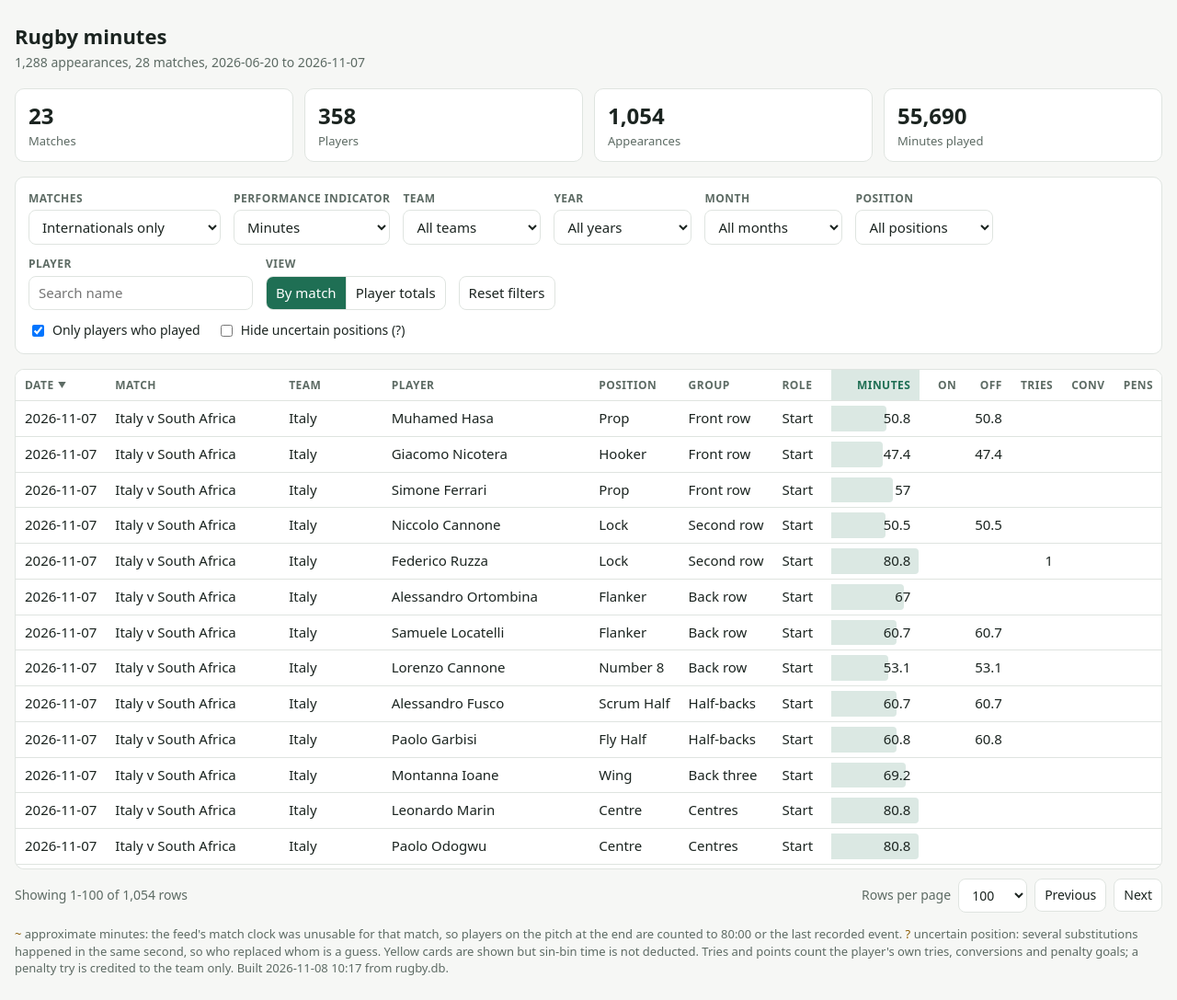
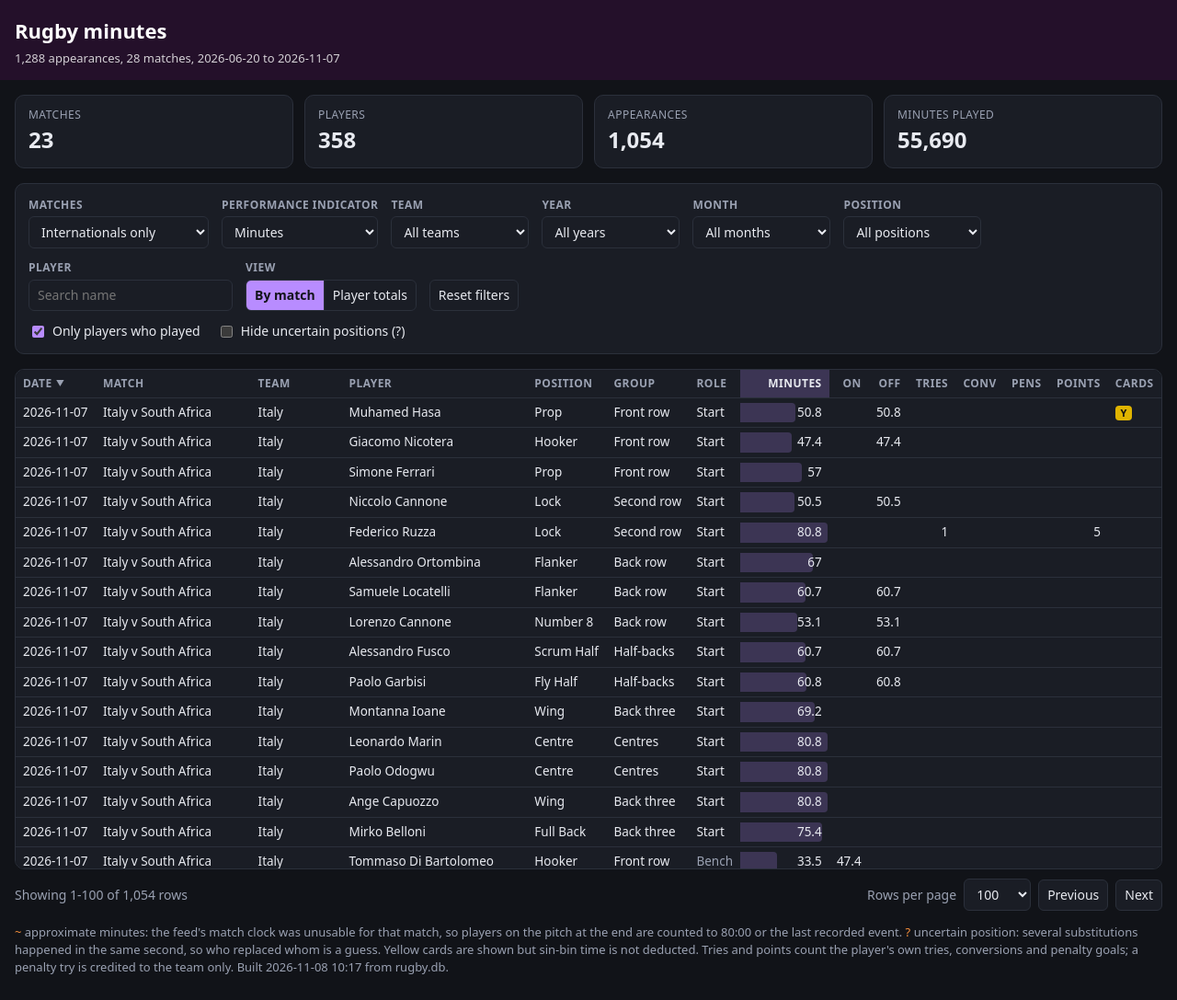
Before and after one commit to kprinsloo/rugby, a plain HTML site: page index.html in a window 1280 px wide. Shown: the whole page at 92% size. Drawn offline with Linux system fonts and the light colour scheme.

Commit message:
Use the FPL dashboard colour theme
Co-Authored-By: Claude Sonnet 5.5 <noreply@anthropic.com>
Claude-Session: https://claude.ai/code/session_01Wthj8Ung1TkyBXb7C9wHgj

```diff
--- a/index.html
+++ b/index.html
@@ -3,32 +3,31 @@
 <head>
 <meta charset="utf-8">
 <meta name="viewport" content="width=device-width, initial-scale=1">
+<meta name="color-scheme" content="dark">
 <title>Rugby minutes</title>
 <style>
 :root {
-  --bg: #f6f7f5; --surface: #ffffff; --text: #1b2420; --muted: #5d6b64;
-  --border: #dfe4e0; --accent: #1f6f54; --accent-soft: rgba(31, 111, 84, .16);
-  --hover: #f0f4f1; --warn: #8a5a00; --yc: #e0b400; --rc: #c0392b;
-}
-@media (prefers-color-scheme: dark) {
-  :root {
-    --bg: #121714; --surface: #1a211d; --text: #e8eeea; --muted: #9aa8a0;
-    --border: #2d3832; --accent: #4cc29a; --accent-soft: rgba(76, 194, 154, .22);
-    --hover: #212a25; --warn: #e0b45a; --yc: #e0b400; --rc: #ef6a5b;
-  }
+  color-scheme: dark;
+  /* Same palette as the FPL dashboard */
+  --bg: #111318; --surface: #1a1d25; --text: #e8eaf0; --muted: #9aa1b2;
+  --border: #2b303b; --head: #24102a; --accent: #b88cff; --accent2: #2fd08a;
+  --accent-soft: rgba(184, 140, 255, .22); --hover: rgba(184, 140, 255, .07);
+  --warn: #fb923c; --yc: #e0b400; --rc: #e11d48;
 }
 * { box-sizing: border-box; }
 body { margin: 0; background: var(--bg); color: var(--text);
   font: 15px/1.45 system-ui, -apple-system, "Segoe UI", Roboto, sans-serif; }
-main { max-width: 1280px; margin: 0 auto; padding: 24px 16px 48px; }
-h1 { font-size: 22px; margin: 0 0 2px; }
-.sub { color: var(--muted); margin: 0 0 18px; font-size: 14px; }
+header { background: var(--head); color: #fff; padding: 18px 16px 14px; }
+.wrap, main { max-width: 1280px; margin: 0 auto; }
+main { padding: 16px 16px 48px; }
+h1 { font-size: 22px; margin: 0; }
+.sub { opacity: .8; margin: 4px 0 0; font-size: 13px; }
 .tiles { display: grid; grid-template-columns: repeat(auto-fit, minmax(150px, 1fr));
   gap: 12px; margin-bottom: 16px; }
 .tile { background: var(--surface); border: 1px solid var(--border);
   border-radius: 10px; padding: 12px 14px; }
-.tile .v { font-size: 24px; font-weight: 650; font-variant-numeric: tabular-nums; }
-.tile .l { color: var(--muted); font-size: 13px; }
+.tile .v { font-size: 24px; font-weight: 650; margin-top: 2px; font-variant-numeric: tabular-nums; }
+.tile .l { color: var(--muted); font-size: 12px; text-transform: uppercase; letter-spacing: .04em; }
 .panel { background: var(--surface); border: 1px solid var(--border);
   border-radius: 10px; padding: 14px; margin-bottom: 16px; }
 .filters { display: flex; flex-wrap: wrap; gap: 12px 14px; align-items: flex-end; }
@@ -36,29 +35,29 @@ h1 { font-size: 22px; margin: 0 0 2px; }
 .field label { font-size: 12px; color: var(--muted); font-weight: 600;
   text-transform: uppercase; letter-spacing: .04em; }
 select, input[type=search], button {
-  font: inherit; color: var(--text); background: var(--surface);
-  border: 1px solid var(--border); border-radius: 8px; padding: 7px 10px; }
+  font: inherit; font-size: 14px; color: var(--text); background: var(--surface);
+  border: 1px solid var(--border); border-radius: 6px; padding: 6px 9px; }
 select:focus-visible, input:focus-visible, button:focus-visible, th button:focus-visible {
   outline: 2px solid var(--accent); outline-offset: 1px; }
 button { cursor: pointer; }
 button:hover { background: var(--hover); }
-.seg { display: inline-flex; border: 1px solid var(--border); border-radius: 8px; overflow: hidden; }
+.seg { display: inline-flex; border: 1px solid var(--border); border-radius: 6px; overflow: hidden; }
 .seg button { border: 0; border-radius: 0; background: transparent; }
 .seg button + button { border-left: 1px solid var(--border); }
-.seg button[aria-pressed=true] { background: var(--accent); color: #fff; }
-@media (prefers-color-scheme: dark) { .seg button[aria-pressed=true] { color: #0d1511; } }
+.seg button[aria-pressed=true] { background: var(--accent); color: #111318; font-weight: 600; }
+input[type=checkbox] { accent-color: var(--accent); }
 .checks { display: flex; flex-wrap: wrap; gap: 6px 18px; margin-top: 12px; font-size: 14px; }
 .checks label { display: inline-flex; gap: 6px; align-items: center; cursor: pointer; }
 .tablewrap { overflow: auto; max-height: 68vh; border: 1px solid var(--border);
   border-radius: 10px; background: var(--surface); }
 table { border-collapse: collapse; width: 100%; font-variant-numeric: tabular-nums; }
-th, td { padding: 8px 10px; text-align: left; white-space: nowrap;
+th, td { padding: 6px 8px; font-size: 13.5px; text-align: left; white-space: nowrap;
   border-bottom: 1px solid var(--border); }
 th { position: sticky; top: 0; background: var(--surface); z-index: 1;
-  font-size: 12px; text-transform: uppercase; letter-spacing: .04em; color: var(--muted); }
+  font-size: 12px; font-weight: 600; text-transform: uppercase; letter-spacing: .04em; color: var(--muted); }
 th button { all: unset; cursor: pointer; display: inline-flex; gap: 4px; align-items: center; }
 th.num, td.num { text-align: right; }
-th.sel button { color: var(--accent); }
+th.sel button { color: var(--text); }
 th.sel { background: var(--accent-soft); }
 th[aria-sort=ascending] button::after { content: "\25B2"; font-size: 9px; }
 th[aria-sort=descending] button::after { content: "\25BC"; font-size: 9px; }
@@ -71,6 +70,7 @@ tbody tr:hover { background: var(--hover); }
 .chip { display: inline-block; min-width: 18px; text-align: center; font-size: 11px;
   font-weight: 700; border-radius: 4px; padding: 0 4px; color: #111; margin-right: 3px; }
 .chip.y { background: var(--yc); } .chip.r { background: var(--rc); color: #fff; }
+.accent2 { color: var(--accent2); }
 .mark { color: var(--warn); cursor: help; }
 .pager { display: flex; flex-wrap: wrap; gap: 10px; align-items: center;
   justify-content: space-between; margin-top: 10px; color: var(--muted); font-size: 14px; }
@@ -80,15 +80,17 @@ tbody tr:hover { background: var(--hover); }
 </style>
 </head>
 <body>
-<main>
+<header><div class="wrap">
   <h1>Rugby minutes</h1>
   <p class="sub" id="sub"></p>
+</div></header>
+<main>
 
   <section class="tiles" aria-label="Summary of the rows shown">
-    <div class="tile"><div class="v" id="t-matches">0</div><div class="l">Matches</div></div>
-    <div class="tile"><div class="v" id="t-players">0</div><div class="l">Players</div></div>
-    <div class="tile"><div class="v" id="t-apps">0</div><div class="l">Appearances</div></div>
-    <div class="tile"><div class="v" id="t-mins">0</div><div class="l" id="t-mins-l">Minutes played</div></div>
+    <div class="tile"><div class="l">Matches</div><div class="v" id="t-matches">0</div></div>
+    <div class="tile"><div class="l">Players</div><div class="v" id="t-players">0</div></div>
+    <div class="tile"><div class="l">Appearances</div><div class="v" id="t-apps">0</div></div>
+    <div class="tile"><div class="l" id="t-mins-l">Minutes played</div><div class="v" id="t-mins">0</div></div>
   </section>
 
   <section class="panel" aria-label="Filters">
```
Also changed, not shown: 1 other file.
